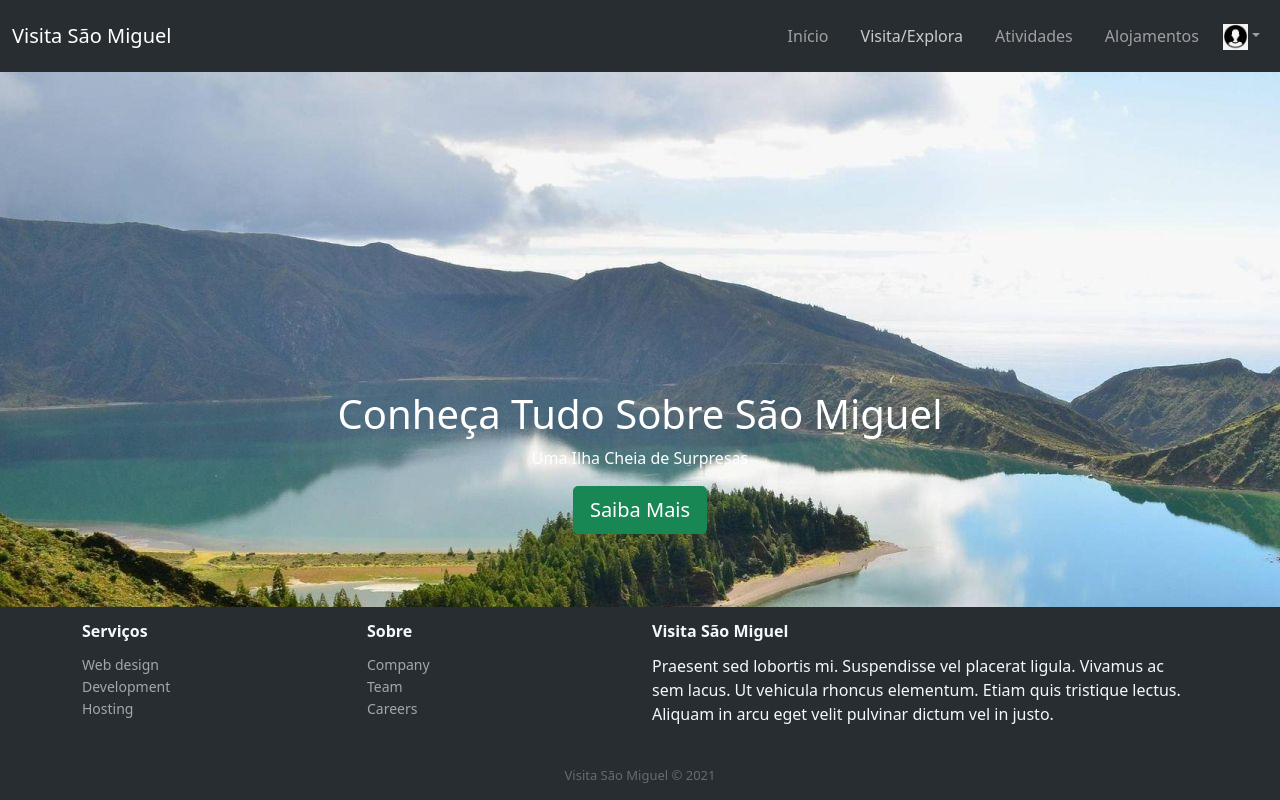
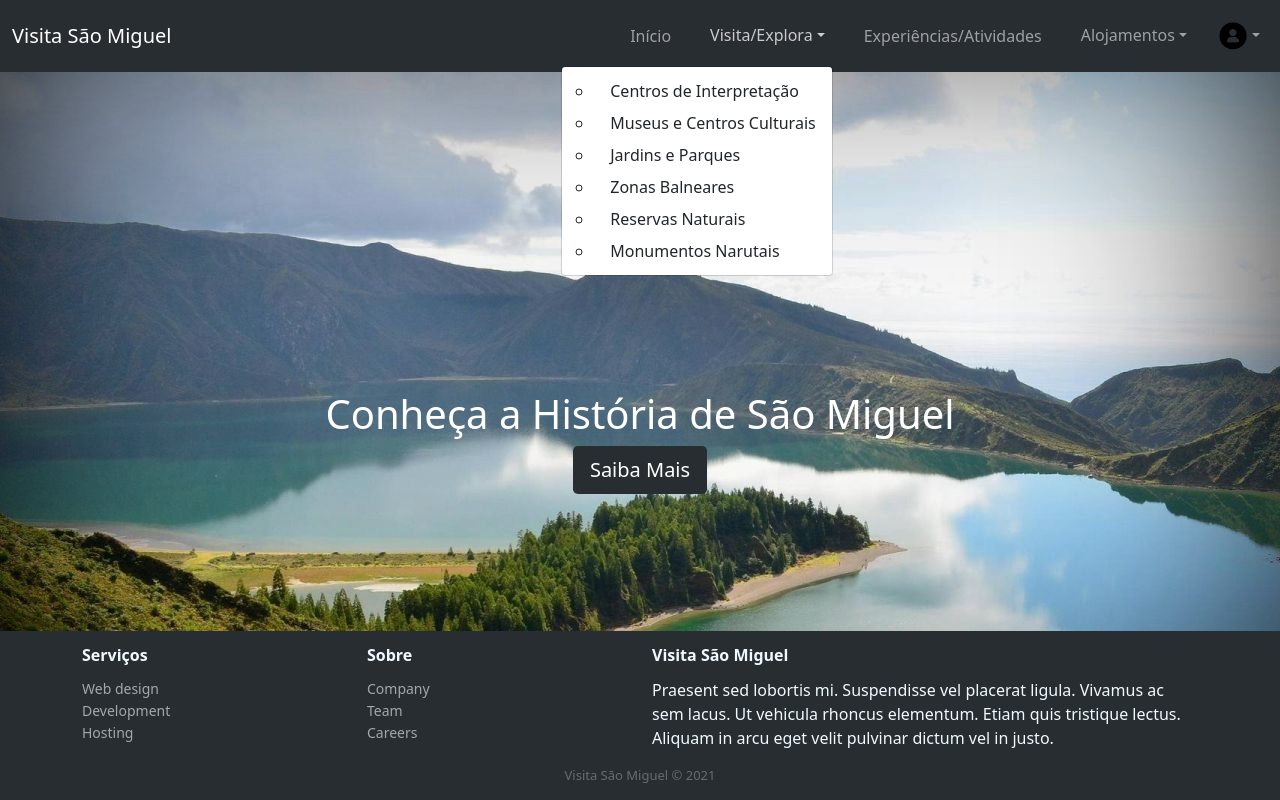
Before and after one commit to Soares17/introHTML, a website: page public/index.html in a window 1280 px wide. Both pictures are taken after a click on the link "Visita/Explora". Drawn offline with nearby package versions, Linux system fonts and the light colour scheme.

Commit message:
HOME PAGE

```diff
--- a/public/index.html
+++ b/public/index.html
@@ -17,7 +17,7 @@
         <div class="d-flex flex-grow-1">
             <span class="w-100 d-lg-none d-block">
                 <!-- hidden spacer to center brand on mobile --></span>
-            <a class="navbar-brand d-none d-lg-inline-block" href="#"> Visita São Miguel </a>
+            <a class="navbar-brand d-none d-lg-inline-block" href="index.html"> Visita São Miguel </a>
             <a class="navbar-brand-two mx-auto d-lg-none d-inline-block" href="#">
                 <img src="img/png-transparent-logo-graphic-design-logo-v-logo-monochrome-black.png" width="45px">
             </a>
@@ -29,23 +29,41 @@
         </div>
         <div class="collapse navbar-collapse flex-grow-1 text-right" id="myNavbar">
             <ul class="navbar-nav ms-auto flex-nowrap">
-                <li class="nav-item">
-                    <a href="#" class="nav-link m-2 menu-item nav-active"></a>
-                </li>
+
                 <li class="nav-item">
                     <a href="#" class="nav-link m-2 menu-item">Início</a>
                 </li>
-                <li class="nav-item">
-                    <a href="#" class="nav-link m-2 menu-item">Visita/Explora</a>
+                <li class="nav-item dropdown" style="margin-top: 7px;">
+                <a href="#" class="nav-link dropdown-toggle" data-bs-toggle="dropdown">Visita/Explora</a>
+                      <div class="dropdown-menu dropdown-menu-end">
+                        <ul>
+                        <li><a class="dropdown-item" href="#">Centros de Interpretação</a></li>
+                        <li><a class="dropdown-item" href="#">Museus e Centros Culturais</a></li>
+                        <li><a class="dropdown-item" href="#">Jardins e Parques</a></li>
+                        <li><a class="dropdown-item" href="#">Zonas Balneares</a></li>
+                        <li><a class="dropdown-item" href="#">Reservas Naturais</a></li>
+                        <li><a class="dropdown-item" href="#">Monumentos Narutais</a></li>
+                        </ul>
+                      </div>
                 </li>
                 <li class="nav-item">
-                    <a href="#" class="nav-link m-2 menu-item">Atividades</a>
+                    <a href="#" class="nav-link m-2 menu-item">Experiências/Atividades</a>
                 </li>
-                <li class="nav-item">
-                  <a href="#" class="nav-link m-2 menu-item">Alojamentos</a>
-              </li>
                 <li class="nav-item dropdown" style="margin-top: 7px;">
-                  <a href="#" class="nav-link dropdown-toggle" data-bs-toggle="dropdown"><img src="img/60-602450_profile-clipart-profile-icon-round-profile-pic-png.png" width="25px"></a>
+                    <a href="#" class="nav-link dropdown-toggle" data-bs-toggle="dropdown">Alojamentos</a>
+                      <div class="dropdown-menu dropdown-menu-end">
+                        <ul>
+                        <li><a class="dropdown-item" href="#">Ponta Delgada</a></li>
+                        <li><a class="dropdown-item" href="#">Lagoa</a></li>
+                        <li><a class="dropdown-item" href="#">Nordeste</a></li>
+                        <li><a class="dropdown-item" href="#">Vila da Povoação</a></li>
+                        <li><a class="dropdown-item" href="#">Ribeira Grande</a></li>
+                        <li><a class="dropdown-item" href="#">Vila Franca do Campo</a></li>
+                        </ul>
+                      </div>
+                </li>
+                <li class="nav-item dropdown" style="margin-top: 5px;">
+                  <a href="#" class="nav-link dropdown-toggle" data-bs-toggle="dropdown"><img src="img/Profile-PNG-Clipart.png" width="30px"></a>
                     <div class="dropdown-menu dropdown-menu-end">
                       <ul>
                       <li><a class="dropdown-item" href="#">Iniciar Sessão</a></li>
@@ -59,9 +77,8 @@
 </nav>
 
   <div class="container-fluid2 p-5 my_bg text-white text-center">
-    <h1>Conheça Tudo Sobre São Miguel</h1>
-    <p>Uma Ilha Cheia de Surpresas</p>
-    <button type="button" class="btn btn-success btn-lg">Saiba Mais</button>
+    <h1>Conheça a História de São Miguel</h1>
+    <button type="button" class="btn btn-saibamais btn-lg">Saiba Mais</button>
   </div>
 
 
--- a/public/styles/style.css
+++ b/public/styles/style.css
@@ -2,6 +2,7 @@
     margin: 0;
     padding: 0;
 }
+
 
 .my_bg{
     background-color: transparent !important;
@@ -13,15 +14,33 @@
 }
 body{
     background-image: url(../img/looking-down-at-lagoa-do-fogo-on-the-island-of-sao-miguel-azores-wallpaper-1920x1080-wallpaper.jpg);
+    position: fixed;
+    top: 0;
+    left: 0;
+    width: 100%;
+    height: 100%;
+    box-shadow: 0 0 400px rgba(0,0,0,0.9) inset;
 }
 
 .my_bg-nav{
     background-color: #282d32
 }
+
 .container-fluid2{
     position: relative;
     top: 270px;
 }
+
+.nav-item {
+  padding-left: 15px;
+}
+
+
+.btn-saibamais{
+  color: white;
+  background-color:#282d32;
+}
+
 
 .footer-dark {
     width: 100%;
@@ -60,7 +79,7 @@ body{
 
   .footer-dark .copyright {
     text-align:center;
-    padding-top:24px;
+    padding-top:0px;
     opacity:0.3;
     font-size:13px;
     margin-bottom:0;
```
Also changed, not shown: public/img/Profile-PNG-Clipart.png (added).
